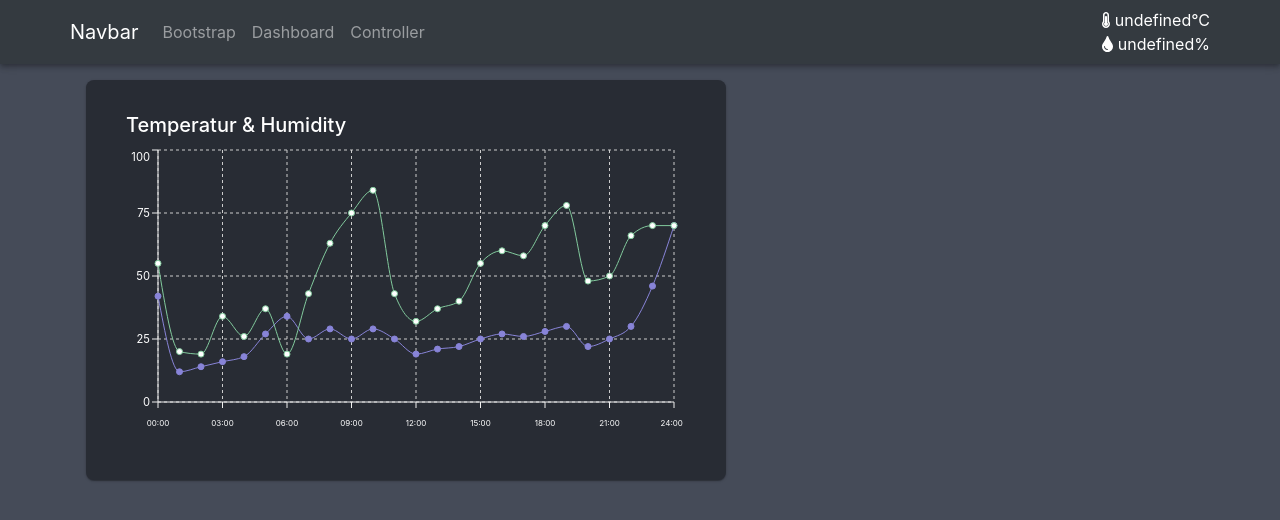
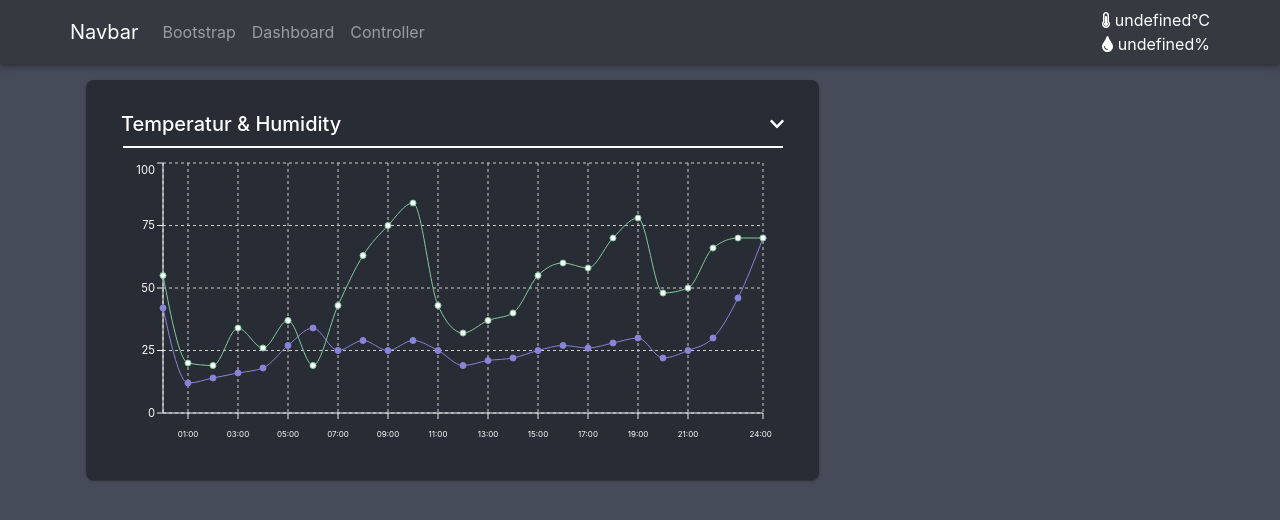
Before and after one commit to Simon-Oliver/next-exploration, a Next.js app: page / in a window 1280 px wide. Shown: the top 520 px of the page. Built offline with nearby package versions, Linux system fonts and the light colour scheme; no server answers.

Commit message:
added dropdown menu

```diff
--- a/package.json
+++ b/package.json
@@ -18,7 +18,7 @@
     "next": "^9.4.4",
     "node-fetch": "^2.6.0",
     "react": "^16.13.1",
-    "react-bootstrap": "^1.2.2",
+    "react-bootstrap": "^1.3.0",
     "react-dom": "^16.13.1",
     "recharts": "^1.8.5"
   }
--- a/pages/index.js
+++ b/pages/index.js
@@ -1,5 +1,5 @@
-import Head from "next/head";
-import React from "react";
+import Head from 'next/head';
+import React, { useState, useEffect } from 'react';
 import {
   LineChart,
   Line,
@@ -11,46 +11,49 @@ import {
   CartesianGrid,
   Tooltip,
   ResponsiveContainer,
-} from "recharts";
+} from 'recharts';
 
-import style from "./lineChart.module.css";
+import { FontAwesomeIcon } from '@fortawesome/react-fontawesome';
+import { faChevronDown } from '@fortawesome/free-solid-svg-icons';
+
+import style from './lineChart.module.css';
 
 const data = [
-  { name: "00:00", temp: 42, hum: 55 },
-  { name: "01:00", temp: 12, hum: 20 },
-  { name: "02:00", temp: 14, hum: 19 },
-  { name: "03:00", temp: 16, hum: 34 },
-  { name: "04:00", temp: 18, hum: 26 },
-  { name: "05:00", temp: 27, hum: 37 },
-  { name: "06:00", temp: 34, hum: 19 },
-  { name: "07:00", temp: 25, hum: 43 },
-  { name: "08:00", temp: 29, hum: 63 },
-  { name: "09:00", temp: 25, hum: 75 },
-  { name: "10:00", temp: 29, hum: 84 },
-  { name: "11:00", temp: 25, hum: 43 },
-  { name: "12:00", temp: 19, hum: 32 },
-  { name: "13:00", temp: 21, hum: 37 },
-  { name: "14:00", temp: 22, hum: 40 },
-  { name: "15:00", temp: 25, hum: 55 },
-  { name: "16:00", temp: 27, hum: 60 },
-  { name: "17:00", temp: 26, hum: 58 },
-  { name: "18:00", temp: 28, hum: 70 },
-  { name: "19:00", temp: 30, hum: 78 },
-  { name: "20:00", temp: 22, hum: 48 },
-  { name: "21:00", temp: 25, hum: 50 },
-  { name: "22:00", temp: 30, hum: 66 },
-  { name: "23:00", temp: 46, hum: 70 },
-  { name: "24:00", temp: 70, hum: 70 },
+  { name: '00:00', temp: 42, hum: 55 },
+  { name: '01:00', temp: 12, hum: 20 },
+  { name: '02:00', temp: 14, hum: 19 },
+  { name: '03:00', temp: 16, hum: 34 },
+  { name: '04:00', temp: 18, hum: 26 },
+  { name: '05:00', temp: 27, hum: 37 },
+  { name: '06:00', temp: 34, hum: 19 },
+  { name: '07:00', temp: 25, hum: 43 },
+  { name: '08:00', temp: 29, hum: 63 },
+  { name: '09:00', temp: 25, hum: 75 },
+  { name: '10:00', temp: 29, hum: 84 },
+  { name: '11:00', temp: 25, hum: 43 },
+  { name: '12:00', temp: 19, hum: 32 },
+  { name: '13:00', temp: 21, hum: 37 },
+  { name: '14:00', temp: 22, hum: 40 },
+  { name: '15:00', temp: 25, hum: 55 },
+  { name: '16:00', temp: 27, hum: 60 },
+  { name: '17:00', temp: 26, hum: 58 },
+  { name: '18:00', temp: 28, hum: 70 },
+  { name: '19:00', temp: 30, hum: 78 },
+  { name: '20:00', temp: 22, hum: 48 },
+  { name: '21:00', temp: 25, hum: 50 },
+  { name: '22:00', temp: 30, hum: 66 },
+  { name: '23:00', temp: 46, hum: 70 },
+  { name: '24:00', temp: 70, hum: 70 },
 ];
+
 const Graph = () => {
   return (
     <div className={style.lineChartContainer}>
-      <div className={style.line}>
-        <div className={style.heading}>
-          <h5>Temperatur & Humidity</h5>
-        </div>
+      <div className={style.heading}>
+        <h5>Temperatur & Humidity</h5>
+        <FontAwesomeIcon icon={faChevronDown} size="1x" />
       </div>
-      <ResponsiveContainer width="90%" height="90%">
+      <ResponsiveContainer className={style.line} width="90%" height="90%">
         <LineChart
           data={data}
           syncId="anyId"
@@ -63,27 +66,22 @@ const Graph = () => {
         >
           <CartesianGrid strokeDasharray="3 3" />
           <XAxis
-            tick={{ fill: "#000000", fontSize: "0.5rem" }}
+            tick={{ fill: '#000000', fontSize: '0.5rem' }}
             stroke="#efefef"
             dataKey="name"
-            style={{ fill: "white" }}
+            style={{ fill: 'white' }}
             dy={10}
             height={40}
           />
           <YAxis
-            tick={{ fill: "#000000", fontSize: "0.7rem" }}
+            tick={{ fill: '#000000', fontSize: '0.7rem' }}
             stroke="#efefef"
-            style={{ fill: "white" }}
+            style={{ fill: 'white' }}
             dx={0}
             domain={[0, 100]}
           />
           <Tooltip />
-          <Line
-            type="monotone"
-            dataKey="temp"
-            stroke="#8884d8"
-            fill="#8884d8"
-          />
+          <Line type="monotone" dataKey="temp" stroke="#8884d8" fill="#8884d8" />
           <Line type="monotone" dataKey="hum" stroke="#82ca9d" />
         </LineChart>
       </ResponsiveContainer>
--- a/pages/lineChart.module.css
+++ b/pages/lineChart.module.css
@@ -1,25 +1,40 @@
 .lineChartContainer {
+  grid-column-start: 1;
+  grid-column-end: 9;
   margin-top: 64px;
   display: flex;
   flex-direction: column;
   align-items: center;
   justify-content: center;
-  width: 50vw;
   height: 50vh;
   background: #282c34;
   border-radius: 0.5rem;
-  box-shadow: 0 1px 1px 0 rgba(0, 0, 0, 0.14),
-    0 2px 1px -1px rgba(0, 0, 0, 0.12), 0 1px 3px 0 rgba(0, 0, 0, 0.2);
+  box-shadow: 0 1px 1px 0 rgba(0, 0, 0, 0.14), 0 2px 1px -1px rgba(0, 0, 0, 0.12),
+    0 1px 3px 0 rgba(0, 0, 0, 0.2);
   padding: 2rem 0;
 }
 
+@media (max-width: 1000px) {
+  .lineChartContainer {
+    grid-column: 1 / -1;
+  }
+}
+
 .heading {
-  align-self: flex-start;
-  margin-left: 40px;
-  margin-bottom: 5px;
+  display: flex;
+  width: 100%;
+  align-items: center;
+  justify-content: space-between;
+  padding: 0 35px;
   color: white;
+  margin-bottom: 10px;
+}
+
+.heading h5 {
+  margin: 0;
 }
 
 .line {
-  width: 100%;
+  border-top: white solid 2px;
+  padding-top: 10px;
 }
```
Also changed, not shown: pages/bootstrap.js (+62 -16 lines), 1 other file (tests, documents, lock files or other folders).
